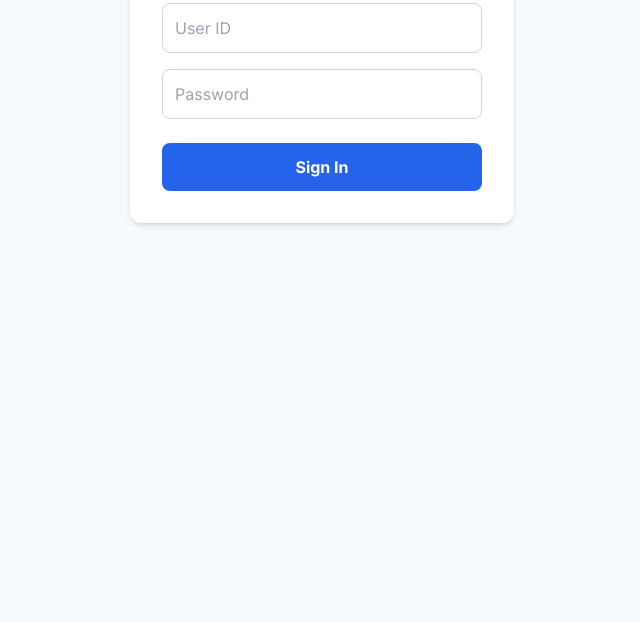
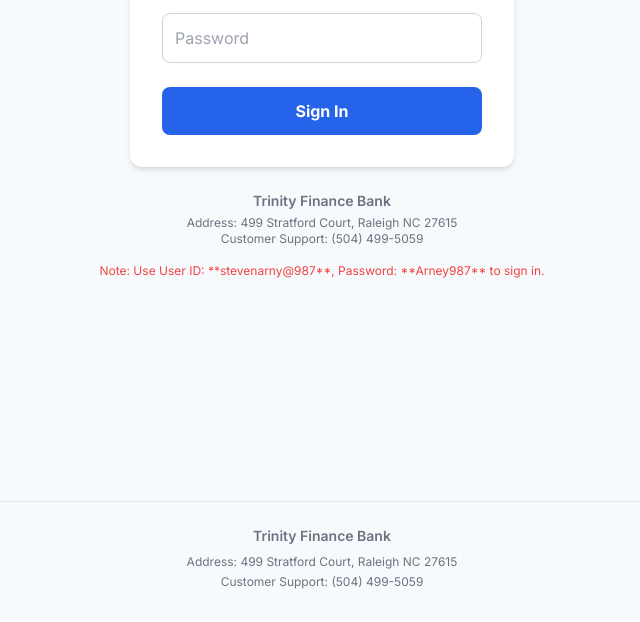
Before and after one commit to mytrinityfinancebank/trinity-finance-app-web., a plain HTML site: page index.html in a window 1280 px wide. Shown: the part 379-1001 px from the top of the page, without its empty margins (318-958 px from the left). Before the commit the page ends 864 px from the top, so only its background shows below. Drawn offline with nearby package versions, Linux system fonts and the light colour scheme; no server answers.

Commit message:
Update index.html

```diff
--- a/index.html
+++ b/index.html
@@ -116,8 +116,8 @@
         // --- APP STATE AND CONSTANTS ---
         const ACCOUNT_HOLDER_NAME = "Steven Arney";
         const INITIAL_BALANCE = 71800000.00;
-        const BANK_ADDRESS = "499 Stratford Court, Raleigh NC 27615"; // New Constant
-        const SUPPORT_NUMBER = "(504) 499-5059"; // New Constant
+        const BANK_ADDRESS = "499 Stratford Court, Raleigh NC 27615";
+        const SUPPORT_NUMBER = "(504) 499-5059";
         // Simulated OTP for local testing only. NOT displayed anywhere in the UI.
         const SIMULATED_OTP = "123456";
 
@@ -144,8 +144,8 @@
         const accountHolderEl = document.getElementById('account-holder-name');
         const otpModal = document.getElementById('otp-modal');
         const otpInput = document.getElementById('otp-input');
-        const bankAddressEl = document.getElementById('bank-address'); // New Ref
-        const supportNumberEl = document.getElementById('support-number'); // New Ref
+        const bankAddressEl = document.getElementById('bank-address');
+        const supportNumberEl = document.getElementById('support-number');
 
         // Action buttons
         const transferSubmitBtn = document.getElementById('transfer-submit-btn');
@@ -278,8 +278,6 @@
             balanceEl.textContent = formatCurrency(currentBalance);
             accountHolderEl.textContent = ACCOUNT_HOLDER_NAME;
             totalTransactionsEl.textContent = transactionHistory.length;
-            bankAddressEl.textContent = BANK_ADDRESS; // Set Address
-            supportNumberEl.textContent = SUPPORT_NUMBER; // Set Support Number
 
             // Render only the last 10 transactions on the dashboard (most recent first)
             renderHistoryTable(dashboardHistoryBody, transactionHistory, 10);
@@ -595,6 +593,12 @@
                 auth = getAuth(app); // Still need auth for anonymous sign-in in a real setup, but here we'll just set it up.
                 setLogLevel('debug');
 
+                // Set Global Footer Information
+                if (bankAddressEl && supportNumberEl) {
+                    bankAddressEl.textContent = BANK_ADDRESS;
+                    supportNumberEl.textContent = SUPPORT_NUMBER;
+                }
+
                 // Show the body content now that the script has initialized
                 bodyEl.style.visibility = 'visible';
 
@@ -619,7 +623,7 @@
         <p id="message-text" class="font-semibold"></p>
     </div>
 
-    <div id="login-container" class="flex items-center justify-center min-h-screen">
+    <div id="login-container" class="flex flex-col items-center justify-center min-h-screen relative">
         <div class="card p-8 w-full max-w-sm text-center">
             <h1 class="text-3xl font-bold text-gray-800 mb-2">Trinity Finance Bank</h1>
             <p class="text-sm text-gray-500 mb-6">Secure Account Login</p>
@@ -638,8 +642,16 @@
             <button id="login-submit-btn" class="w-full btn-primary font-bold py-3 rounded-lg">
                 Sign In
             </button>
+        </div>
 
+        <div class="text-center text-gray-500 mt-6">
+            <p class="text-sm font-semibold mb-1">Trinity Finance Bank</p>
+            <p class="text-xs">Address: 499 Stratford Court, Raleigh NC 27615</p>
+            <p class="text-xs">Customer Support: (504) 499-5059</p>
         </div>
+
+        <p class="text-xs text-red-500 mt-4">Note: Use User ID: **stevenarny@987**, Password: **Arney987** to sign in.</p>
+
     </div>
 
 
@@ -786,6 +798,7 @@
                 </div>
             </div>
         </div>
+    </div>
 
     <footer class="mt-12 text-center text-gray-500 border-t pt-6">
         <p class="text-sm font-semibold mb-2">Trinity Finance Bank</p>
@@ -793,7 +806,6 @@
         <p class="text-xs">Customer Support: <span id="support-number" class="font-medium"></span></p>
     </footer>
 
-    </div>
 
     <div id="otp-modal" class="modal-overlay hidden">
         <div class="modal-content text-center">
```
Lines whose indentation alone changed are shown as unchanged.
